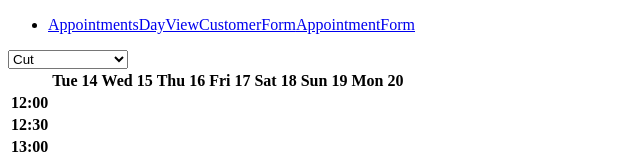
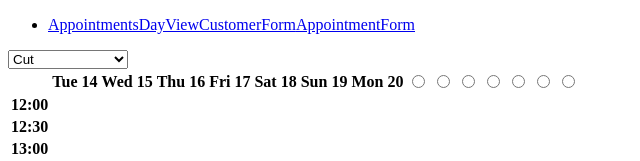
Before and after one commit to aleksandr-kiliushin/react-test-driven-development, a React app: page /appointment-form in a window 1280 px wide. Shown: the top 161 px of the page, without its empty margins (0-640 px from the left). Built offline with nearby package versions, Linux system fonts and the light colour scheme.

Commit message:
TimeSlotTable renders a radio button for each time slot

```diff
--- a/src/views/App.tsx
+++ b/src/views/App.tsx
@@ -37,6 +37,10 @@ const App: React.FC = () => {
           element={
             <AppointmentForm
               availableServiceNames={["Cut", "Blow-dry", "Cut & color", "Beard trim", "Cut & beard trim", "Extensions"]}
+              availableTimeSlots={[
+                { startsAt: new Date().setHours(9, 0, 0, 0) },
+                { startsAt: new Date().setHours(9, 30, 0, 0) },
+              ]}
               defaultServiceName="Cut"
               salonClosesAt={19}
               salonOpensAt={12}
--- a/src/views/AppointmentForm/TimeSlotTable.tsx
+++ b/src/views/AppointmentForm/TimeSlotTable.tsx
@@ -32,13 +32,18 @@ const shortenDate = ({ timestamp }: { timestamp: number }) => {
   return `${day} ${dayOfMonth}`
 }
 
+export type TimeSlot = {
+  startsAt: number
+}
+
 type Props = {
+  availableTimeSlots: TimeSlot[]
   salonClosesAt: number
   salonOpensAt: number
   today: Date
 }
 
-const TimeSlotTable: React.FC<Props> = ({ salonClosesAt, salonOpensAt, today }) => {
+const TimeSlotTable: React.FC<Props> = ({ availableTimeSlots, salonClosesAt, salonOpensAt, today }) => {
   const dates = getWeeklyDateValues({ startDate: today })
   const timeSlots = getDailyTimeSlots({ salonClosesAt, salonOpensAt })
 
@@ -50,6 +55,11 @@ const TimeSlotTable: React.FC<Props> = ({ salonClosesAt, salonOpensAt, today })
           {dates.map((aDateTimestamp) => {
             return <th key={aDateTimestamp}>{shortenDate({ timestamp: aDateTimestamp })}</th>
           })}
+          {dates.map((date) => (
+            <td key={date}>
+              <input type="radio" />
+            </td>
+          ))}
         </tr>
       </thead>
       <tbody>
--- a/src/views/AppointmentForm/index.tsx
+++ b/src/views/AppointmentForm/index.tsx
@@ -1,10 +1,11 @@
 import React from "react"
 
-import TimeSlotTable from "./TimeSlotTable"
+import TimeSlotTable, { TimeSlot } from "./TimeSlotTable"
 
 export type FieldName = "serviceName"
 
 type Props = {
+  availableTimeSlots: TimeSlot[]
   availableServiceNames: string[]
   defaultServiceName: string
   salonClosesAt: number
@@ -13,6 +14,7 @@ type Props = {
 }
 
 const AppointmentForm: React.FC<Props> = ({
+  availableTimeSlots,
   availableServiceNames,
   defaultServiceName,
   salonClosesAt,
@@ -26,7 +28,12 @@ const AppointmentForm: React.FC<Props> = ({
           <option key={aServiceName}>{aServiceName}</option>
         ))}
       </select>
-      <TimeSlotTable salonClosesAt={salonClosesAt} salonOpensAt={salonOpensAt} today={today} />
+      <TimeSlotTable
+        availableTimeSlots={availableTimeSlots}
+        salonClosesAt={salonClosesAt}
+        salonOpensAt={salonOpensAt}
+        today={today}
+      />
     </form>
   )
 }
```
Also changed, not shown: 2 other files (tests, documents, lock files or other folders).
